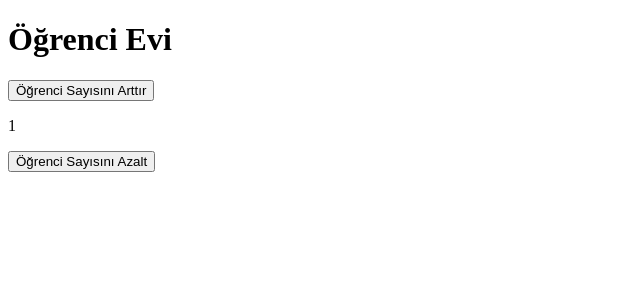
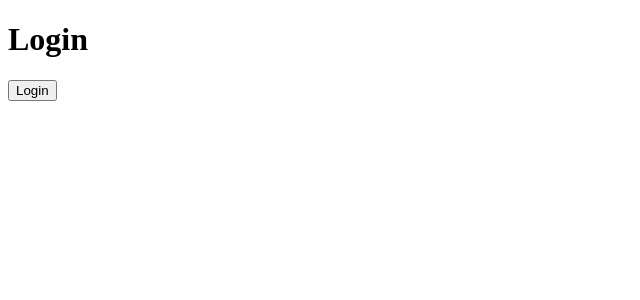
Before and after one commit to Memocana/react-app, a React app: page / in a window 1280 px wide. Shown: the top 300 px of the page, without its empty margins (0-640 px from the left). Built offline with nearby package versions, Linux system fonts and the light colour scheme.

Commit message:
router added

```diff
--- a/src/App.js
+++ b/src/App.js
@@ -1,50 +1,17 @@
-import React, { PureComponent } from "react";
-import Child from "./components/Child.jsx";
+import React, { Component } from "react";
+import { Switch, Route } from "react-router-dom";
+import HomePage from "./pages/Home/Home.jsx";
+import LoginPage from "./pages/Login/Login.jsx";
+import WildCard from "./pages/WildCard/WildCard.jsx";
 
-class App extends PureComponent {
-	/*REACT LIFECYCLE FUNCTIONS*/
-	constructor(props) {
-		super(props);
-		console.log("constructor called");
-		this.state = {
-			test: true,
-			counter: 1
-		};
-	}
-
-	componentWillMount() {
-		console.log("componentWillMount called");
-	}
-
-	componentDidMount() {
-		console.log("componentDidMount called");
-	}
-
-	increaseCounter = e => {
-		this.setState({
-			counter: this.state.counter + 1
-		});
-	};
-
-	reduceCounter = () => {
-		this.setState({
-			counter: this.state.counter - 1
-		});
-	};
-
+class App extends Component {
 	render() {
-		console.log("current state: ", this.state);
 		return (
-			<div>
-				<h1>Öğrenci Evi</h1>
-				<button onClick={e => this.increaseCounter(e)}>
-					Öğrenci Sayısını Arttır
-				</button>
-				<Child
-					counter={this.state.counter}
-					reduceCounter={this.reduceCounter}
-				/>
-			</div>
+			<Switch>
+				<Route exact path="/" component={LoginPage} />
+				<Route exact path="/home" component={HomePage} />
+				<Route path="*" component={WildCard} />
+			</Switch>
 		);
 	}
 }
--- /dev/null
+++ b/src/pages/Home/Home.jsx
@@ -0,0 +1,51 @@
+import React, { PureComponent } from "react";
+import Child from "../../components/Child.jsx";
+
+class Home extends PureComponent {
+	/*REACT LIFECYCLE FUNCTIONS*/
+	constructor(props) {
+		super(props);
+		console.log("constructor called");
+		this.state = {
+			test: true,
+			counter: 1
+		};
+	}
+
+	componentWillMount() {
+		console.log("componentWillMount called");
+	}
+
+	componentDidMount() {
+		console.log("componentDidMount called");
+	}
+
+	increaseCounter = e => {
+		this.setState({
+			counter: this.state.counter + 1
+		});
+	};
+
+	reduceCounter = () => {
+		this.setState({
+			counter: this.state.counter - 1
+		});
+	};
+
+	render() {
+		console.log("current state: ", this.state);
+		return (
+			<div>
+				<h1>Öğrenci Evi</h1>
+				<button onClick={e => this.increaseCounter(e)}>
+					Öğrenci Sayısını Arttır
+				</button>
+				<Child
+					counter={this.state.counter}
+					reduceCounter={this.reduceCounter}
+				/>
+			</div>
+		);
+	}
+}
+export default Home;
--- /dev/null
+++ b/src/pages/Login/Login.jsx
@@ -0,0 +1,19 @@
+import React, { Component } from "react";
+import { withRouter } from "react-router-dom";
+
+class LoginPage extends Component {
+	login = () => {
+		this.props.history.push("/home");
+	};
+
+	render() {
+		return (
+			<div>
+				<h1>Login</h1>
+				<button onClick={e => this.login(e)}>Login</button>
+			</div>
+		);
+	}
+}
+
+export default withRouter(LoginPage);
--- /dev/null
+++ b/src/pages/WildCard/WildCard.jsx
@@ -0,0 +1,11 @@
+import React, { PureComponent } from "react";
+import wildcardImage from "../../assets/img/404.png";
+import "./WildCard.scss";
+
+class WildCard extends PureComponent {
+	render() {
+		return <img className="wildcard-image" alt="" src={wildcardImage} />;
+	}
+}
+
+export default WildCard;
--- /dev/null
+++ b/src/pages/WildCard/WildCard.scss
@@ -0,0 +1,4 @@
+.wildcard-image {
+  width: 100%;
+  height: 100%;
+}
```
Also changed, not shown: src/assets/img/404.png (added).
